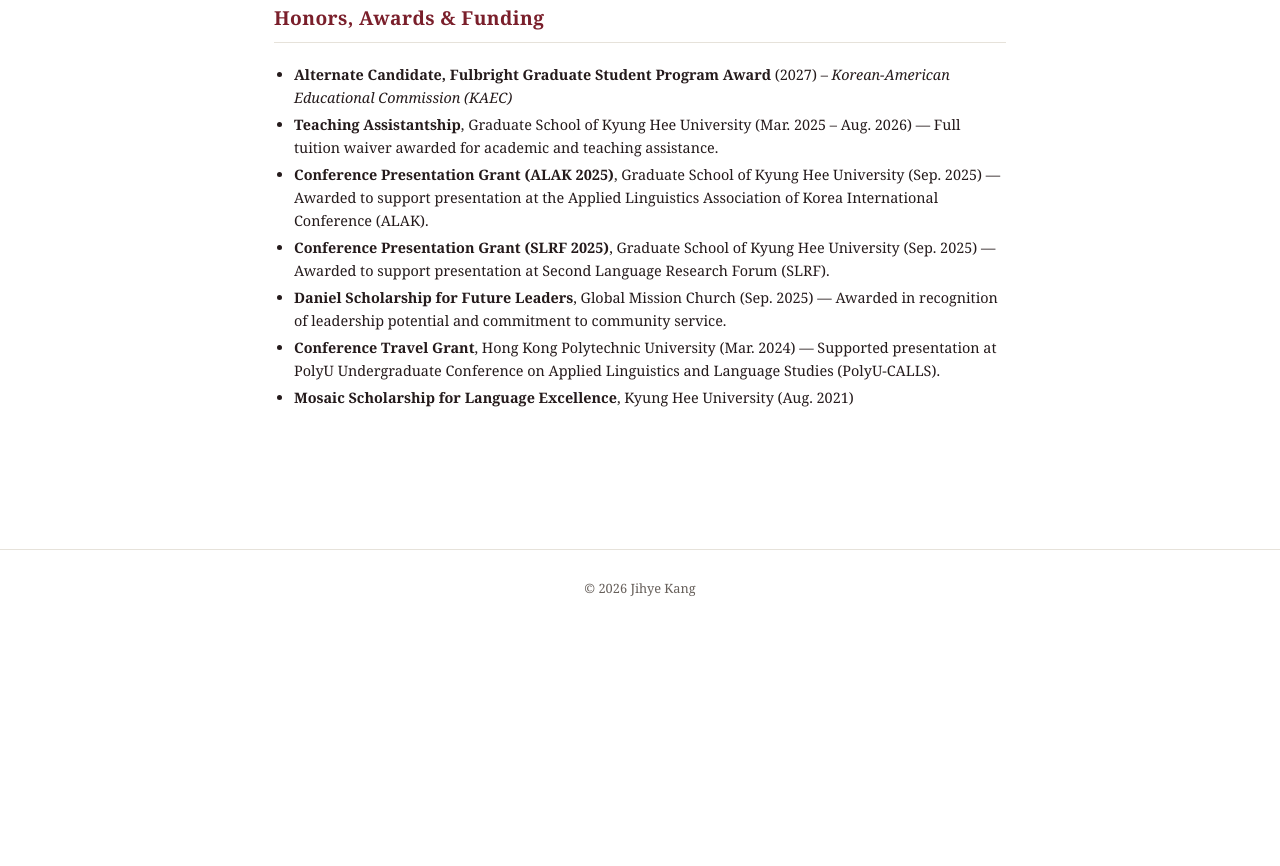
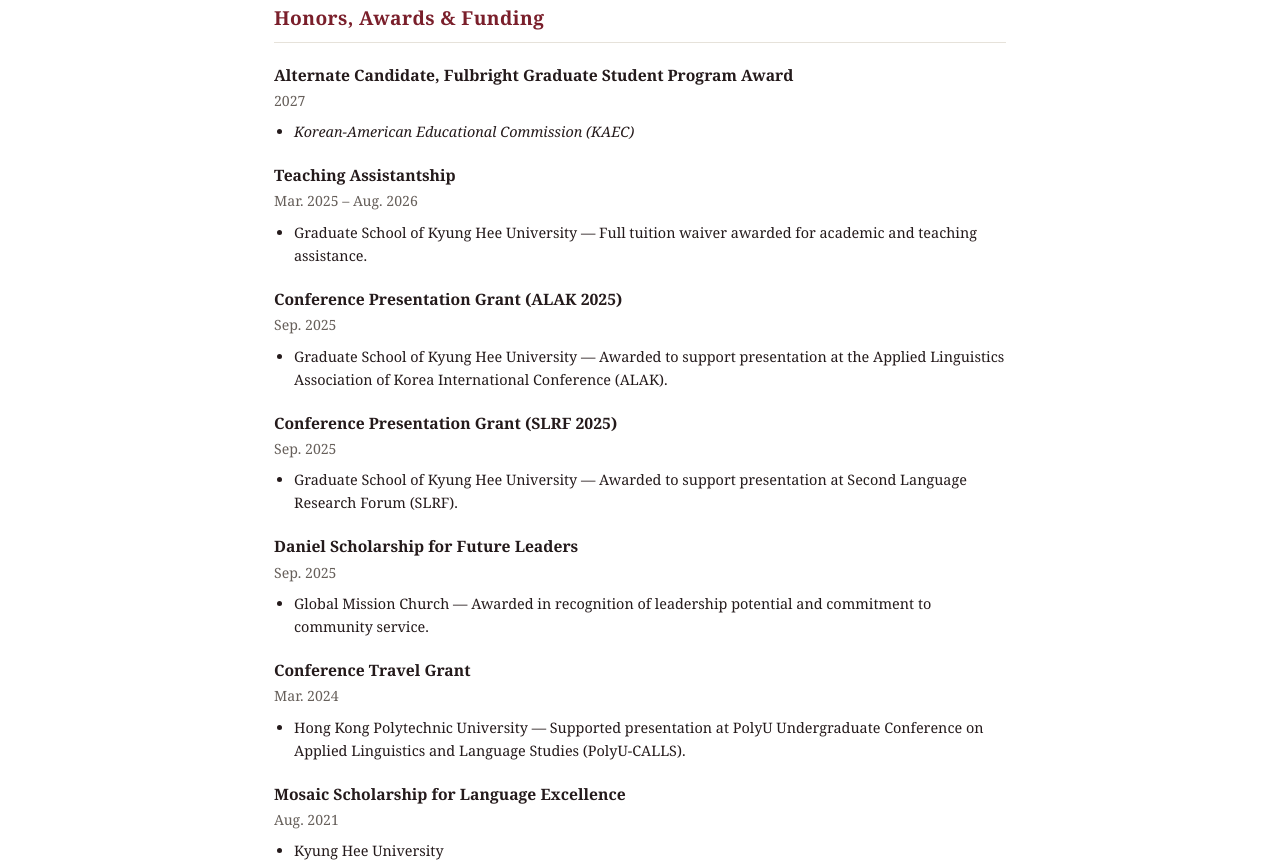
Before and after one commit to jihyekangKR/jihyekangKR.github.io, a plain HTML site: page honors.html in a window 1280 px wide. Shown: the part 346-1212 px from the top of the page. Before the commit the page ends 973 px from the top, so only its background shows below. Drawn offline with Linux system fonts and the light colour scheme.

Commit message:
Add files via upload

```diff
--- a/honors.html
+++ b/honors.html
@@ -167,14 +167,52 @@
   <section>
     <h2>Honors, Awards &amp; Funding</h2>
     <div class="entry">
+      <div class="entry-title">Alternate Candidate, Fulbright Graduate Student Program Award</div>
+      <div class="entry-sub">2027</div>
       <ul>
-        <li><strong>Alternate Candidate, Fulbright Graduate Student Program Award</strong> (2027) – <em>Korean-American Educational Commission (KAEC)</em></li>
-        <li><strong>Teaching Assistantship</strong>, Graduate School of Kyung Hee University (Mar. 2025 – Aug. 2026) — Full tuition waiver awarded for academic and teaching assistance.</li>
-        <li><strong>Conference Presentation Grant (ALAK 2025)</strong>, Graduate School of Kyung Hee University (Sep. 2025) — Awarded to support presentation at the Applied Linguistics Association of Korea International Conference (ALAK).</li>
-        <li><strong>Conference Presentation Grant (SLRF 2025)</strong>, Graduate School of Kyung Hee University (Sep. 2025) — Awarded to support presentation at Second Language Research Forum (SLRF).</li>
-        <li><strong>Daniel Scholarship for Future Leaders</strong>, Global Mission Church (Sep. 2025) — Awarded in recognition of leadership potential and commitment to community service.</li>
-        <li><strong>Conference Travel Grant</strong>, Hong Kong Polytechnic University (Mar. 2024) — Supported presentation at PolyU Undergraduate Conference on Applied Linguistics and Language Studies (PolyU-CALLS).</li>
-        <li><strong>Mosaic Scholarship for Language Excellence</strong>, Kyung Hee University (Aug. 2021)</li>
+        <li><em>Korean-American Educational Commission (KAEC)</em></li>
+      </ul>
+    </div>
+    <div class="entry">
+      <div class="entry-title">Teaching Assistantship</div>
+      <div class="entry-sub">Mar. 2025 – Aug. 2026</div>
+      <ul>
+        <li>Graduate School of Kyung Hee University — Full tuition waiver awarded for academic and teaching assistance.</li>
+      </ul>
+    </div>
+    <div class="entry">
+      <div class="entry-title">Conference Presentation Grant (ALAK 2025)</div>
+      <div class="entry-sub">Sep. 2025</div>
+      <ul>
+        <li>Graduate School of Kyung Hee University — Awarded to support presentation at the Applied Linguistics Association of Korea International Conference (ALAK).</li>
+      </ul>
+    </div>
+    <div class="entry">
+      <div class="entry-title">Conference Presentation Grant (SLRF 2025)</div>
+      <div class="entry-sub">Sep. 2025</div>
+      <ul>
+        <li>Graduate School of Kyung Hee University — Awarded to support presentation at Second Language Research Forum (SLRF).</li>
+      </ul>
+    </div>
+    <div class="entry">
+      <div class="entry-title">Daniel Scholarship for Future Leaders</div>
+      <div class="entry-sub">Sep. 2025</div>
+      <ul>
+        <li>Global Mission Church — Awarded in recognition of leadership potential and commitment to community service.</li>
+      </ul>
+    </div>
+    <div class="entry">
+      <div class="entry-title">Conference Travel Grant</div>
+      <div class="entry-sub">Mar. 2024</div>
+      <ul>
+        <li>Hong Kong Polytechnic University — Supported presentation at PolyU Undergraduate Conference on Applied Linguistics and Language Studies (PolyU-CALLS).</li>
+      </ul>
+    </div>
+    <div class="entry">
+      <div class="entry-title">Mosaic Scholarship for Language Excellence</div>
+      <div class="entry-sub">Aug. 2021</div>
+      <ul>
+        <li>Kyung Hee University</li>
       </ul>
     </div>
   </section>
```
Also changed, not shown: presentations.html (+27 -4 lines), images/presentation-1.jpg, images/presentation-hongkong.jpg (added).
